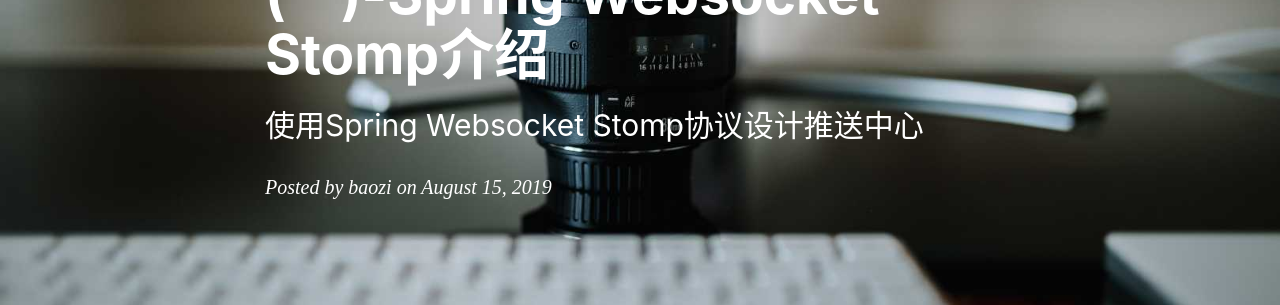
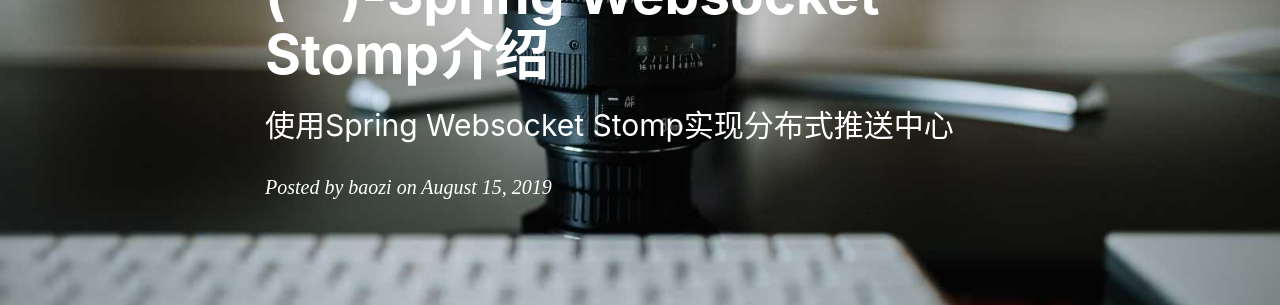
Before and after one commit to shibd/shibd.github.io, a Jekyll site: the page built from _posts/2019-08-15-Message-Center-1.md, in a window 1280 px wide and 900 px high. Shown: the part 296-601 px from the top of the window. Built offline with Jekyll 4.4.1, drawn with Linux system fonts in a browser that asks for light colours; nearby versions of some CDN libraries; comment, search, counter and statistics services are not loaded.

Commit message:
fix: 修改副标题

```diff
--- a/_posts/2019-08-15-Message-Center-1.md
+++ b/_posts/2019-08-15-Message-Center-1.md
@@ -1,7 +1,7 @@
 ---
 layout:     post
 title:      分布式Websocket推送中心(一)-Spring Websocket Stomp介绍
-subtitle:   使用Spring Websocket Stomp协议设计推送中心
+subtitle:   使用Spring Websocket Stomp实现分布式推送中心
 date:       2019-08-15
 author:     baozi
 header-img: img/2019-08-15(Message-Center)/top-ux.jpg
```
